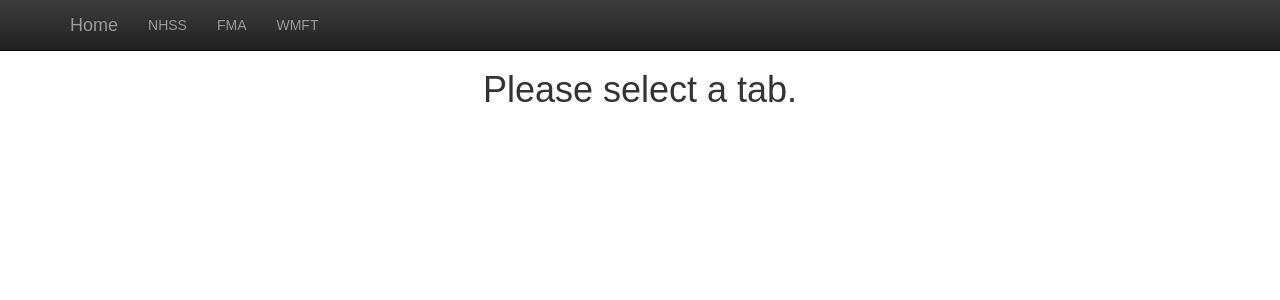
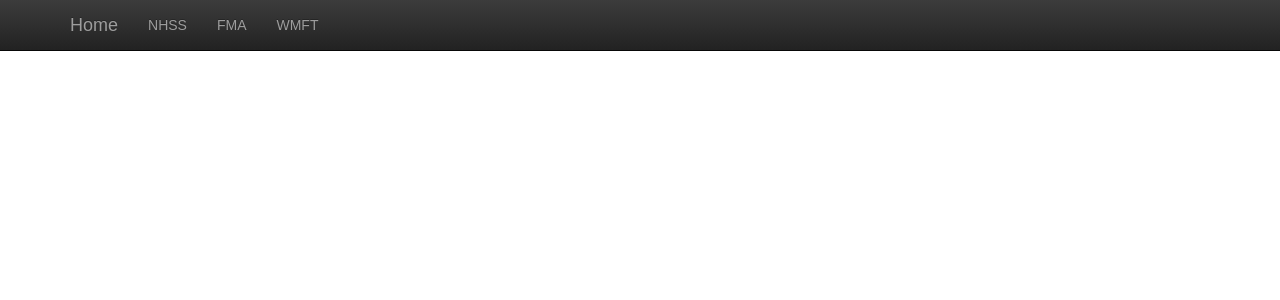
Before and after one commit to npnl/ScoreAssesmentWebForms, a React (Create React App) app: page / in a window 1280 px wide. Shown: the top 300 px of the page. Built offline with nearby package versions, Linux system fonts and the light colour scheme.

Commit message:
Fix homepage url

```diff
--- a/src/App.js
+++ b/src/App.js
@@ -18,7 +18,7 @@ class App extends Component {
 										<span className="icon-bar"></span>
 										<span className="icon-bar"></span>
 									</button>
-									<a className="navbar-brand" href="/">Home</a>
+									<a className="navbar-brand" href="/home">Home</a>
 								</div>
 								<div id="navbar" className="collapse navbar-collapse">
 									<ul className="nav navbar-nav">
@@ -33,7 +33,7 @@ class App extends Component {
 							</div>
 						</nav>
 					<Switch>
-						<Route exact path="/" component={()=><Home/>} />
+						<Route exact path="/home" component={()=><Home/>} />
 						<Route exact path="/NhssInputForm" component={()=><Forms form_type="NhssInputForm"/>} />
 						<Route exact path="/FmaInputForm" component={()=><Forms form_type="FmaInputForm" />} />
 						{/* <Route exact path="/FmaUeInputForm" component={()=><Forms form_type="FmaUeInputForm" />} /> */}
```
Also changed, not shown: 1 other file (tests, documents, lock files or other folders).
